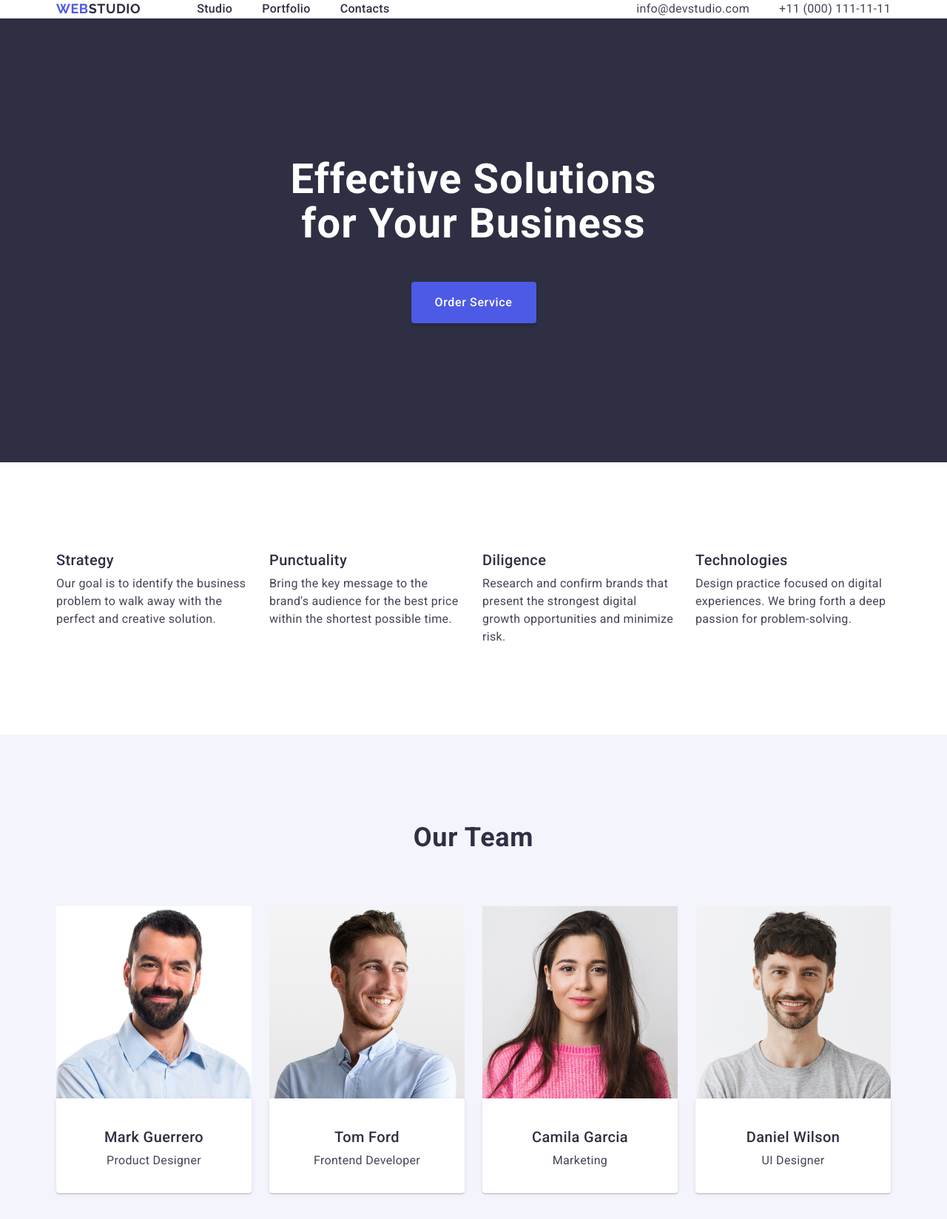
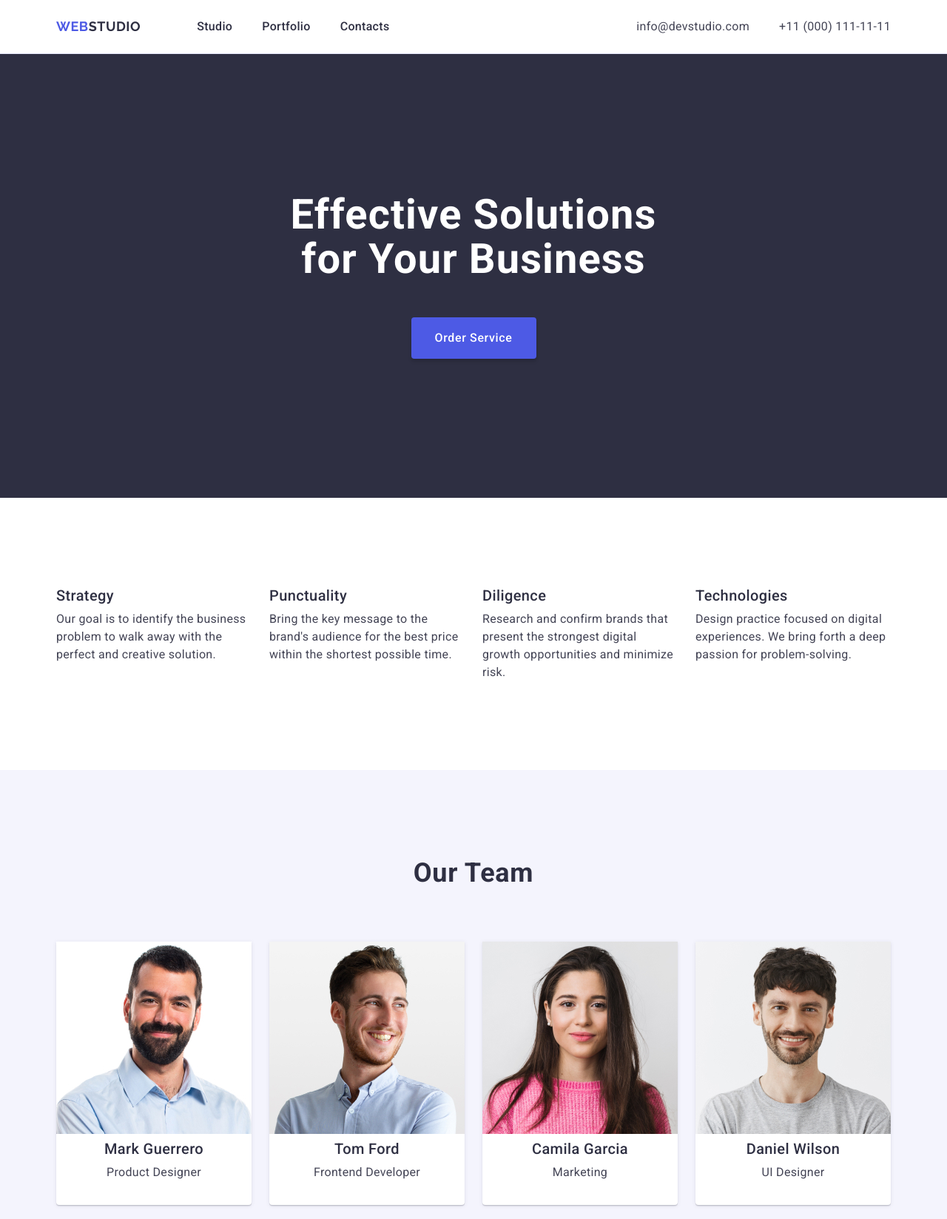
Before and after one commit to Elijah-Vakulenko/goit-markup-hw-03, a plain HTML site: page index.html in a window 1280 px wide. Shown: the top 1648 px of the page at 74% size. Drawn offline with nearby package versions, Linux system fonts and the light colour scheme.

Commit message:
edits - header

```diff
--- a/css/style.css
+++ b/css/style.css
@@ -62,6 +62,7 @@ img {
 .header-section .container {
   display: flex;
   justify-content: space-between;
+  align-items: center;
 }
 
 .logo-menu {
@@ -94,15 +95,17 @@ img {
   gap: 40px;
 }
 
+.menu-item {
+  padding-top: 24px;
+  padding-bottom: 24px;
+}
+
 .link {
   color: #2e2f42;
   font-size: 16px;
   font-weight: 500;
   line-height: 1.5;
   letter-spacing: 0.02em;
-  text-decoration: none;
-  padding-top: 24px;
-  padding-bottom: 24px;
   text-decoration: none;
 }
 
@@ -238,25 +241,14 @@ img {
 .person {
   width: calc((100% - 3 * 24px) / 4);
   border-radius: 0px 0px 4px 4px;
-  display: inline-flex;
+  box-shadow: 0px 2px 1px 0px rgba(46, 47, 66, 0.08),
+    0px 1px 1px 0px rgba(46, 47, 66, 0.16),
+    0px 1px 6px 0px rgba(46, 47, 66, 0.08);
   padding-bottom: 32px;
-  flex-direction: column;
-  justify-content: center;
-  align-items: center;
+  background: #fff;
 }
 
 .person-container {
-  display: flex;
-  width: 264px;
-  flex-direction: column;
-  justify-content: center;
-  align-items: center;
-  padding: 32px 0;
-  border-radius: 0px 0px 4px 4px;
-  background: #fff;
-  box-shadow: 0px 2px 1px 0px rgba(46, 47, 66, 0.08),
-    0px 1px 1px 0px rgba(46, 47, 66, 0.16),
-    0px 1px 6px 0px rgba(46, 47, 66, 0.08);
 }
 .person-name {
   color: #2e2f42;
--- a/index.html
+++ b/index.html
@@ -25,9 +25,11 @@
         <nav class="logo-menu">
           <a class="logo">Web<span class="web-logo">Studio</span></a>
           <ul class="menu">
-            <li><a class="link" href="./index.html">Studio</a></li>
-            <li><a class="link" href="">Portfolio</a></li>
-            <li><a class="link" href="">Contacts</a></li>
+            <li class="menu-item">
+              <a class="link" href="./index.html">Studio</a>
+            </li>
+            <li class="menu-item"><a class="link" href="">Portfolio</a></li>
+            <li class="menu-item"><a class="link" href="">Contacts</a></li>
           </ul>
         </nav>
 
```
